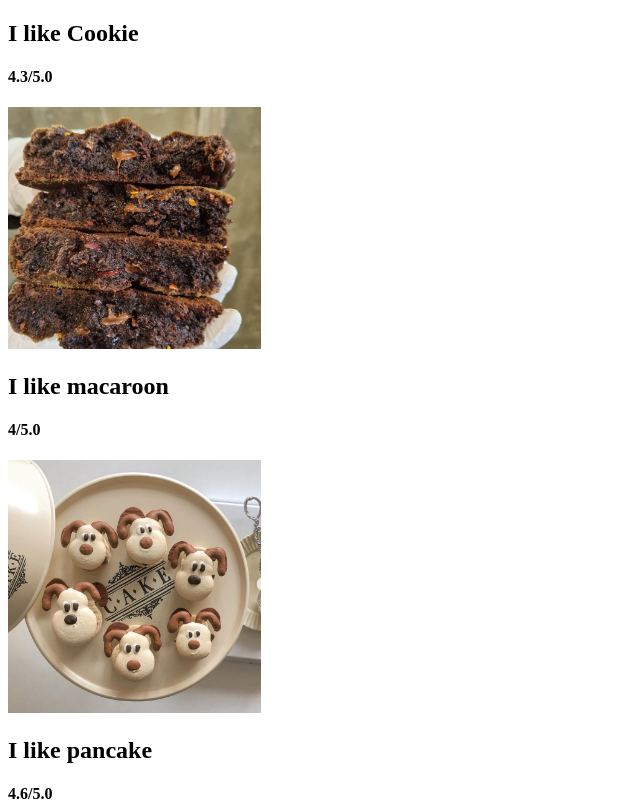
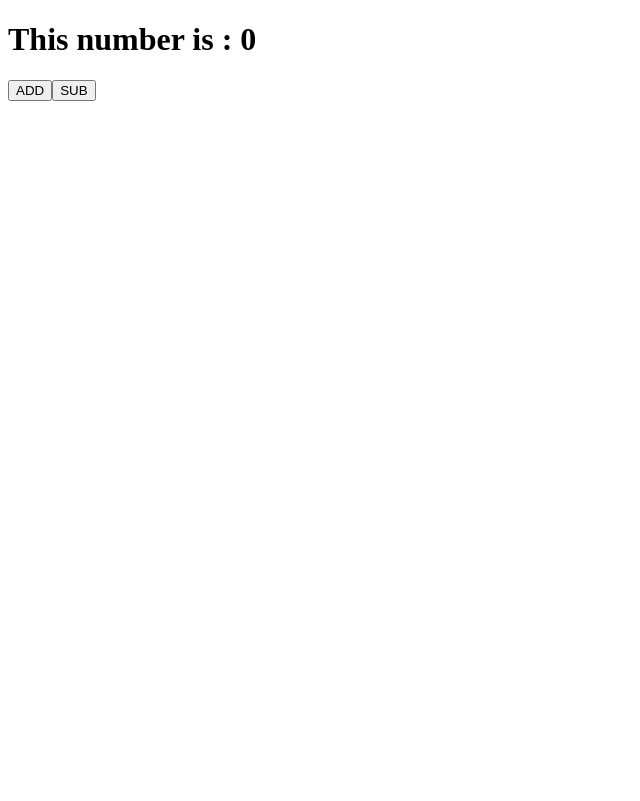
Before and after one commit to lyjelin/movie_app_2021, a React (Create React App) app: page / in a window 1280 px wide. Shown: the top 801 px of the page, without its empty margins (0-640 px from the left). Built offline with nearby package versions, Linux system fonts and the light colour scheme.

Commit message:
#3.0 Class Components and State

```diff
--- a/src/App.js
+++ b/src/App.js
@@ -1,58 +1,29 @@
 import React from "react";
 import PropTypes from "prop-types";
 
-function Food({ name, picture, rating }) {
-  return <div>
-      <h2>I like {name}</h2>
-      <h4>{rating}/5.0</h4>
-      <img src ={picture} alt={name} width="20%"/>
-    </div>
-}
+class App extends React.Component{
+  state = {
+    count: 0
+  }
 
-Food.proTypes = {
-  name: PropTypes.string.isRequired,
-  picture: PropTypes.string.isRequired,
-  rating: PropTypes.number
-}
+  add = () => {
+    console.log("add");
+  };
+  subtract = () => {
+    console.lof("minus");
+  };
 
-const foodILike = [
-  {
-    id: 1,
-    name: "Cookie",
-    image: "/image/gbcookie.png",
-    rating: 4.3
-  },
-  {
-    id: 2,
-    name: "macaroon",
-    image: "/image/ydmacaroon.png",
-    rating: 4.0
-  },
-  {
-    id: 3,
-    name: "pancake",
-    image: "/image/jjpancake.jpeg",
-    rating: 4.6
-  },
-  {
-    id: 4,
-    name: "scone",
-    image: "/image/jjscone.jpeg",
-    rating: 4.7
+
+
+  render(){
+    return (
+      <div>
+        <h1>This number is : {this.state.count}</h1>
+        <button onClick={this.add}>ADD</button>
+        <button onClock={this.subtract}>SUB</button>
+      </div>
+    )
   }
-]
-
-function renderFood(dish) {
-  console.log(dish);
-  return <Food prop={dish.id} name={dish.name} picture={dish.image} rating={dish.rating} />
-}
-
-function App() {
-  return (
-    <div>
-      {foodILike.map(renderFood)}
-    </div>
-  );
 }
 
 export default App;
```
